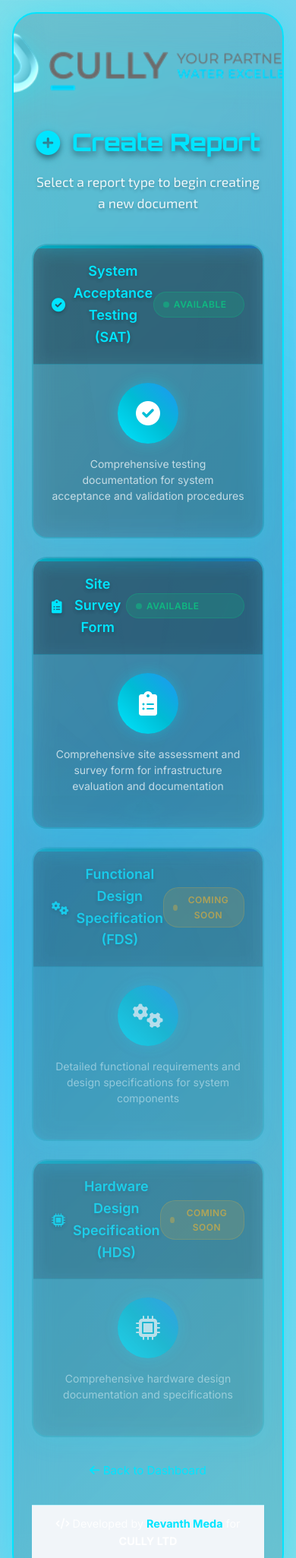
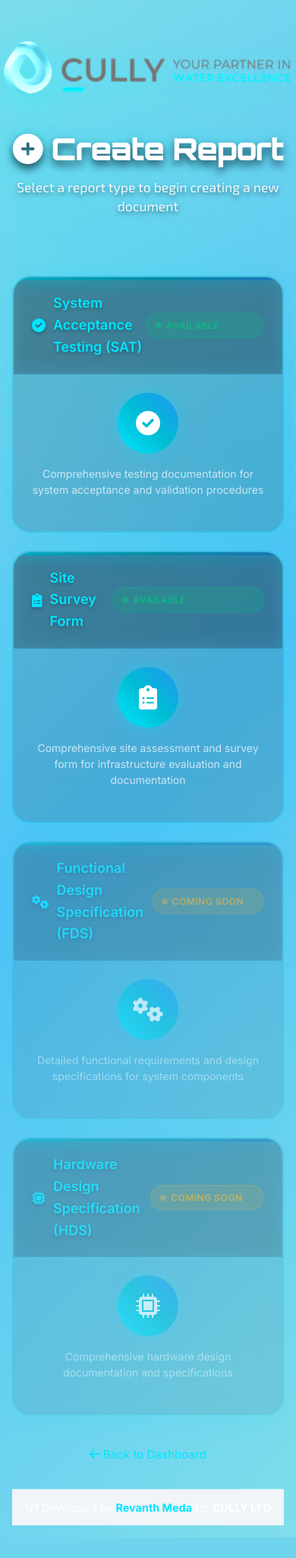
Before and after one commit to RevanthMeda/SERVER, a Python web app: template templates/report_selector.html in a window 390 px wide. Shown: the top 2051 px of the page at 76% size. After the commit the page ends 2024 px from the top, so only its background shows below. Run offline with Jinja, Linux system fonts and the light colour scheme; the template is opened without the code that fills it, so the values that code supplies are empty.

Commit message:
Revamp report selector page layout and styles
Updated the layout and styling of the report selector page for a more modern, full-width, and visually enhanced appearance. Adjusted container, card, header, and grid styles for improved spacing, responsiveness, and visual effects. Refined typography, shadows, and hover states for a more polished user experience.

```diff
--- a/templates/report_selector.html
+++ b/templates/report_selector.html
@@ -67,46 +67,38 @@
         }
 
         .admin-container {
-            display: flex;
-            align-items: center;
-            justify-content: center;
+            width: 100%;
             min-height: 100vh;
-            padding: 20px;
+            padding: 24px;
             position: relative;
             z-index: 1;
         }
 
         .admin-card {
-            background: var(--quantum-glass);
-            backdrop-filter: blur(25px);
-            border: 2px solid var(--cyber-electric);
-            border-radius: 32px;
-            box-shadow: var(--quantum-shadow), 0 0 40px rgba(0, 229, 255, 0.2);
-            max-width: 900px;
             width: 100%;
-            padding: 40px;
-            text-align: center;
+            max-width: none;
+            background: transparent;
+            backdrop-filter: none;
+            border: none;
+            border-radius: 0;
+            box-shadow: none;
+            padding: 0;
+            text-align: left;
             position: relative;
-            overflow: hidden;
+            overflow: visible;
         }
 
         .admin-card::before {
-            content: '';
-            position: absolute;
-            top: -50%;
-            right: -50%;
-            width: 200%;
-            height: 200%;
-            background: conic-gradient(from 0deg, transparent, rgba(0, 229, 255, 0.05), transparent);
-            animation: quantumFlow 10s ease-in-out infinite;
-            pointer-events: none;
+            display: none;
         }
 
-        /* Header Section - Centered Card Style */
+        /* Header Section - Full Width Hero Style */
         .admin-header {
-            margin-bottom: 40px;
+            text-align: center;
+            margin-bottom: 60px;
             position: relative;
             z-index: 2;
+            padding: 60px 0;
         }
 
         .header-content {
@@ -117,34 +109,46 @@
             gap: 24px;
             position: relative;
             z-index: 2;
+            max-width: 800px;
+            margin: 0 auto;
         }
 
         .header-info h1 {
-            color: var(--cyber-electric);
+            color: var(--crystal-white);
             font-family: 'Orbitron', 'Exo 2', monospace;
-            font-size: 2.5rem;
-            font-weight: 800;
-            margin: 0 0 12px 0;
+            font-size: 3.5rem;
+            font-weight: 900;
+            margin: 0 0 16px 0;
             display: flex;
             align-items: center;
             justify-content: center;
-            gap: 16px;
-            text-shadow: 0 4px 8px rgba(0, 15, 28, 0.5), 0 0 20px rgba(0, 229, 255, 0.3);
-            letter-spacing: -0.02em;
+            gap: 20px;
+            text-shadow: 0 6px 12px rgba(0, 15, 28, 0.7), 0 0 30px rgba(0, 229, 255, 0.4);
+            letter-spacing: -0.03em;
+            line-height: 1.1;
         }
 
         .header-info p {
             color: var(--text-medium);
             font-family: 'Exo 2', 'Inter', sans-serif;
-            font-size: 1.1rem;
+            font-size: 1.3rem;
             margin: 0;
-            text-shadow: 0 2px 4px rgba(0, 15, 28, 0.3);
+            text-shadow: 0 3px 6px rgba(0, 15, 28, 0.5);
+            font-weight: 400;
+            line-height: 1.4;
         }
 
         .header-logo {
-            height: 80px;
-            margin-bottom: 24px;
-            filter: drop-shadow(0 8px 16px rgba(0, 229, 255, 0.3)) brightness(1.2);
+            height: 100px;
+            margin-bottom: 32px;
+            filter: drop-shadow(0 12px 24px rgba(0, 229, 255, 0.4)) brightness(1.3) contrast(1.1);
+            animation: quantumFloat 6s ease-in-out infinite;
+        }
+
+        @keyframes quantumFloat {
+            0%, 100% { transform: translateY(0) rotate(0deg); }
+            33% { transform: translateY(-12px) rotate(1deg); }
+            66% { transform: translateY(6px) rotate(-0.5deg); }
         }
 
         /* Navigation - Dark Quantum Glass Style */
@@ -260,25 +264,31 @@
             font-size: 18px;
         }
 
-        /* Report Types Grid - Dark Quantum Glass Style */
+        /* Report Types Grid - Full Width Enhanced Style */
         .report-types-grid {
             display: grid;
-            grid-template-columns: repeat(auto-fit, minmax(400px, 1fr));
-            gap: 24px;
-            margin-bottom: 32px;
+            grid-template-columns: repeat(auto-fit, minmax(320px, 1fr));
+            gap: 32px;
+            margin-bottom: 60px;
+            position: relative;
+            z-index: 2;
+            max-width: 1200px;
+            margin-left: auto;
+            margin-right: auto;
         }
 
         .dashboard-widget {
             background: var(--quantum-glass);
-            backdrop-filter: blur(15px);
+            backdrop-filter: blur(20px);
             border: 2px solid var(--neural-border);
-            border-radius: 20px;
+            border-radius: 24px;
             overflow: hidden;
-            box-shadow: var(--quantum-shadow);
+            box-shadow: var(--quantum-shadow), 0 0 20px rgba(0, 229, 255, 0.1);
             transition: var(--transition);
             text-decoration: none;
             color: inherit;
             position: relative;
+            transform-style: preserve-3d;
         }
 
         .dashboard-widget::before {
@@ -289,11 +299,12 @@
             right: 0;
             height: 4px;
             background: var(--cyber-gradient);
+            box-shadow: 0 0 20px rgba(0, 229, 255, 0.5);
         }
 
         .dashboard-widget:hover {
-            transform: translateY(-4px);
-            box-shadow: var(--cyber-glow), var(--quantum-shadow);
+            transform: translateY(-8px) scale(1.02);
+            box-shadow: var(--cyber-glow), 0 0 40px rgba(0, 229, 255, 0.3), 0 16px 48px rgba(0, 229, 255, 0.2);
             border-color: var(--cyber-electric);
             text-decoration: none;
             color: inherit;
@@ -418,9 +429,9 @@
                 padding: 16px;
             }
 
-            .admin-card {
-                max-width: 100%;
-                padding: 24px;
+            .admin-header {
+                padding: 40px 0;
+                margin-bottom: 40px;
             }
 
             .header-content {
@@ -428,11 +439,22 @@
             }
 
             .header-info h1 {
-                font-size: 2rem;
+                font-size: 2.5rem;
+                gap: 12px;
+            }
+
+            .header-info p {
+                font-size: 1.1rem;
+            }
+
+            .header-logo {
+                height: 70px;
             }
 
             .report-types-grid {
                 grid-template-columns: 1fr;
+                gap: 24px;
+                margin-bottom: 40px;
             }
         }
 
```
